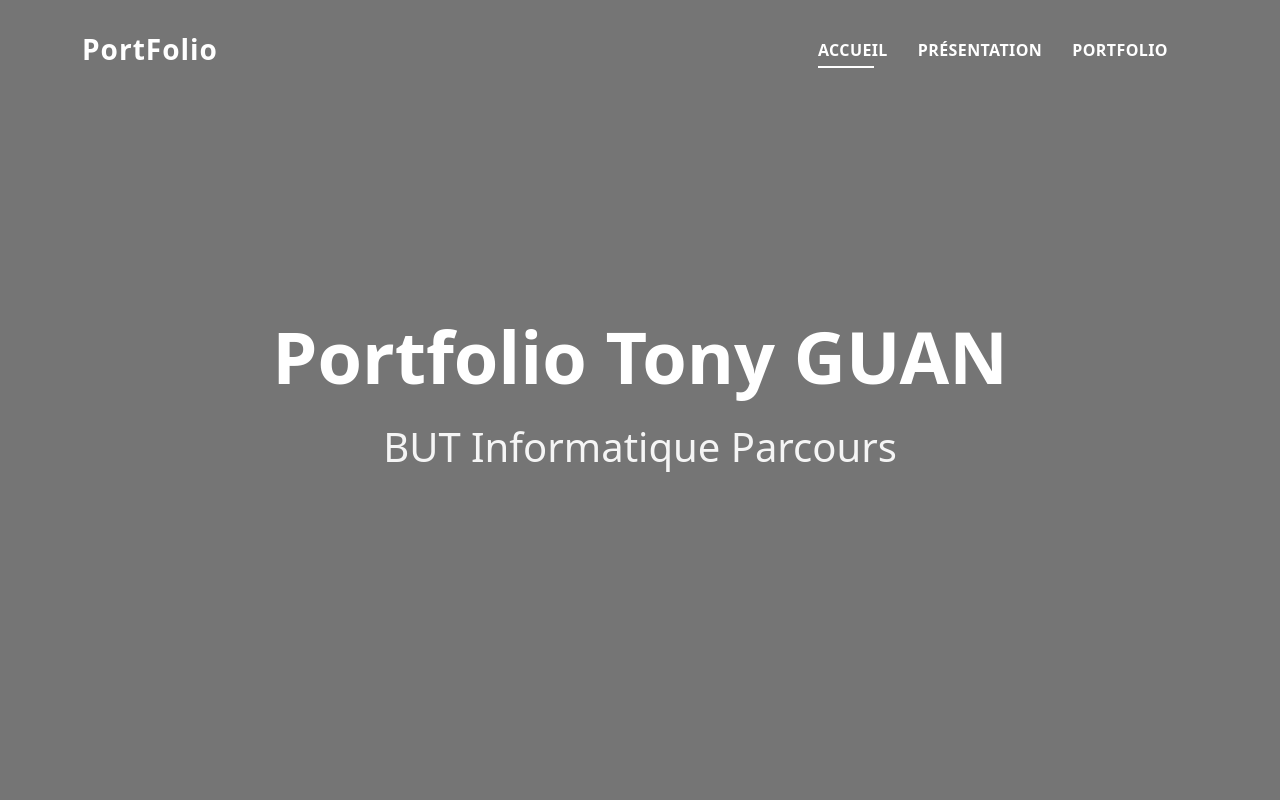
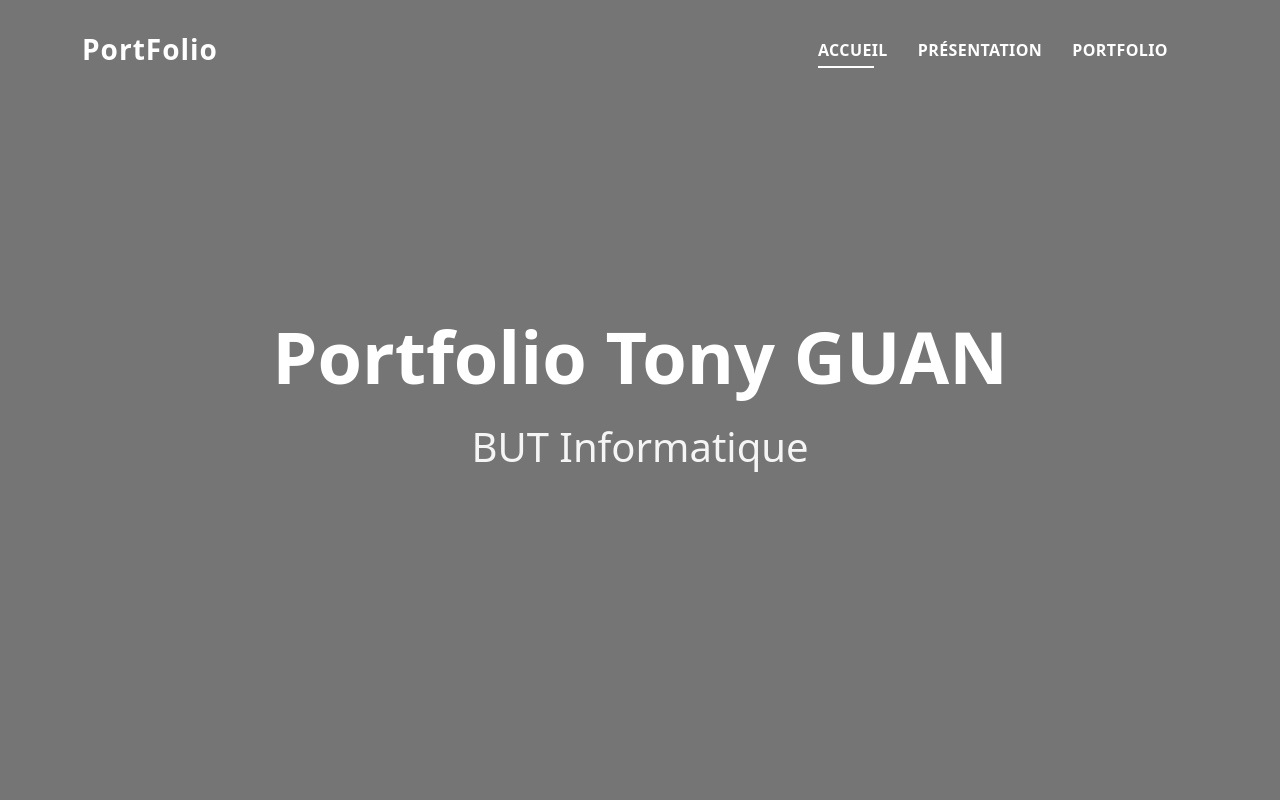
Before and after one commit to GuanTony/Portefolio, a plain HTML site: page index.html in a window 1280 px wide. Shown: the top 800 px of the page. Drawn offline with nearby package versions, Linux system fonts and the light colour scheme.

Commit message:
Update index.html

```diff
--- a/index.html
+++ b/index.html
@@ -70,7 +70,7 @@
                 <!--<p class="display-6 color-d">Hello, world!</p>-->
                 <h1 class="hero-title mb-4">Portfolio Tony GUAN</h1>
                 <p class="hero-subtitle">
-                <p class="display-6 color-d">BUT Informatique Parcours </p>
+                <p class="display-6 color-d">BUT Informatique </p>
                 <!--<span
                   class="typed"
                   data-typed-items="Designer, Développeur, Manager"
```
